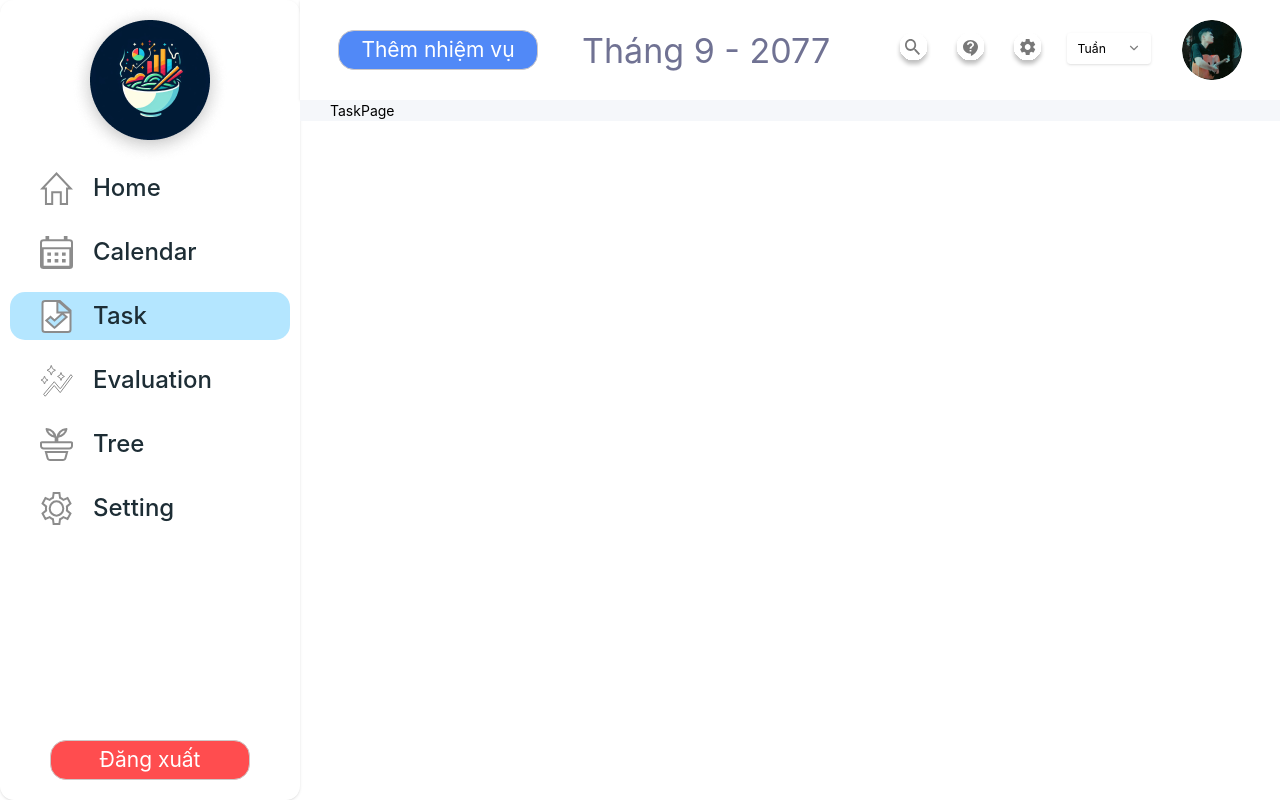
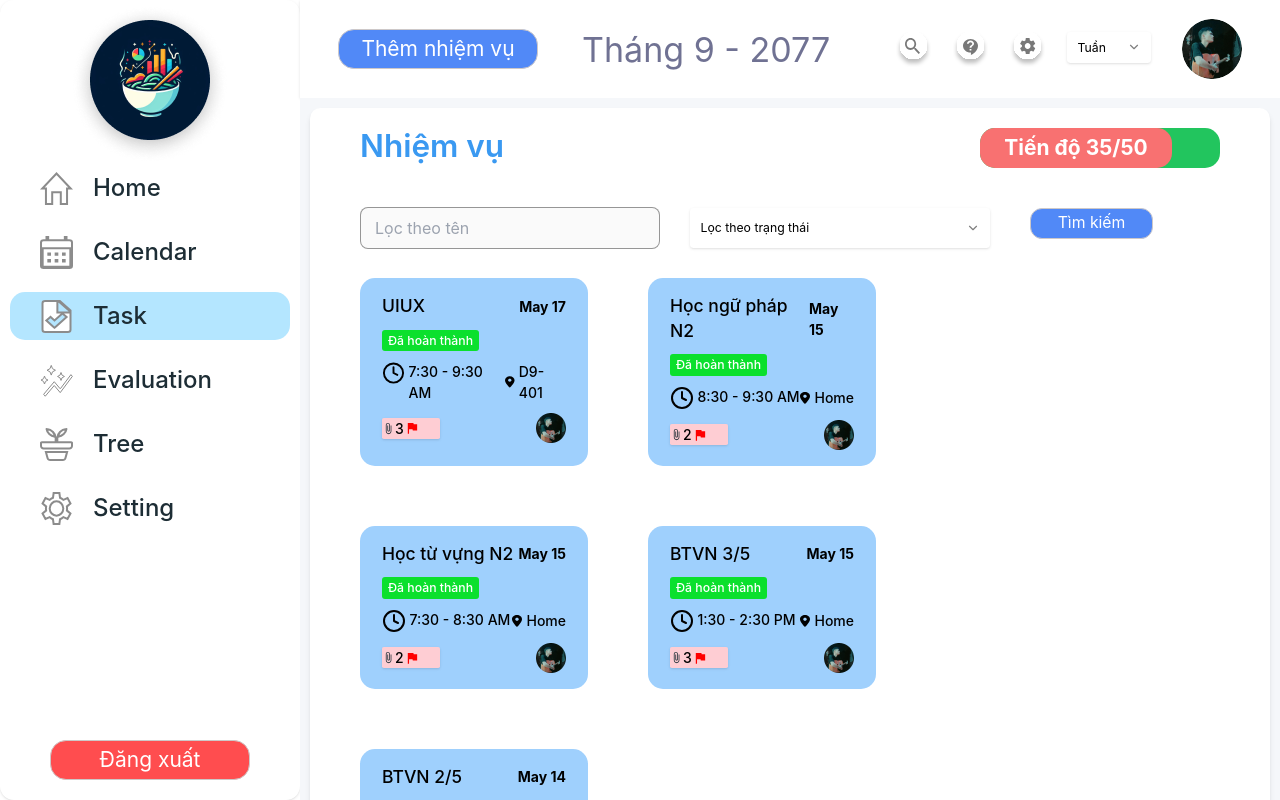
Before and after one commit to diata0210/UX-UI, a React (Vite) app: page /task in a window 1280 px wide. Built offline with nearby package versions, Linux system fonts and the light colour scheme.

Commit message:
fix layout

```diff
--- /dev/null
+++ b/src/assets/icons/attach.tsx
@@ -0,0 +1,24 @@
+
+type Props = {
+  width?: string;
+  height?: string;
+}
+
+export default function AttachIcon({
+  width = "13",
+  height = "13"
+}: Props) {
+  return (
+    <svg width={width} height={height} viewBox="0 0 13 13" fill="none" xmlns="http://www.w3.org/2000/svg">
+      <g clip-path="url(#clip0_666_1404)">
+        <path d="M8.64847 3.51397V9.34439C8.64847 10.4648 7.74095 11.3724 6.62049 11.3724C5.50004 11.3724 4.59252 10.4648 4.59252 9.34439V3.00698C4.59252 2.30733 5.16035 1.73949 5.86 1.73949C6.55965 1.73949 7.12749 2.30733 7.12749 3.00698V8.3304C7.12749 8.60925 6.89934 8.8374 6.62049 8.8374C6.34165 8.8374 6.1135 8.60925 6.1135 8.3304V3.51397H5.35301V8.3304C5.35301 9.03005 5.92084 9.59789 6.62049 9.59789C7.32014 9.59789 7.88798 9.03005 7.88798 8.3304V3.00698C7.88798 1.88652 6.98046 0.979004 5.86 0.979004C4.73955 0.979004 3.83203 1.88652 3.83203 3.00698V9.34439C3.83203 10.8856 5.07923 12.1329 6.62049 12.1329C8.16175 12.1329 9.40896 10.8856 9.40896 9.34439V3.51397H8.64847Z" fill="#1D2D35" />
+      </g>
+      <defs>
+        <clipPath id="clip0_666_1404">
+          <rect width="12.1678" height="12.1678" fill="white" transform="translate(0.283203 0.471924)" />
+        </clipPath>
+      </defs>
+    </svg>
+
+  )
+}
--- /dev/null
+++ b/src/assets/icons/flag.tsx
@@ -0,0 +1,24 @@
+
+type Props = {
+  width?: string;
+  height?: string;
+}
+
+export default function FlagIcon({
+  width,
+  height,
+}: Props) {
+  return (
+    <svg width={width} height={height} viewBox="0 0 13 13" fill="none" xmlns="http://www.w3.org/2000/svg">
+      <g clip-path="url(#clip0_447_4609)">
+        <path d="M7.84972 3.51399L7.64692 2.5H3.08398V11.1189H4.09797V7.56993H6.93713L7.13993 8.58392H10.6889V3.51399H7.84972Z" fill="#FF0000" />
+      </g>
+      <defs>
+        <clipPath id="clip0_447_4609">
+          <rect width="12.1678" height="12.1678" fill="white" transform="translate(0.548828 0.471924)" />
+        </clipPath>
+      </defs>
+    </svg>
+
+  )
+}
--- /dev/null
+++ b/src/assets/icons/location.tsx
@@ -0,0 +1,17 @@
+
+type Props = {
+  width?: string;
+  height?: string;
+}
+
+export default function LocationIcon({
+  width = "10",
+  height = "12"
+}: Props) {
+  return (
+    <svg width={width} height={height} viewBox="0 0 10 12" fill="none" xmlns="http://www.w3.org/2000/svg">
+      <path d="M5 0C2.23571 0 0 1.878 0 4.2C0 7.35 5 12 5 12C5 12 10 7.35 10 4.2C10 1.878 7.76429 0 5 0ZM5 5.7C4.01429 5.7 3.21429 5.028 3.21429 4.2C3.21429 3.372 4.01429 2.7 5 2.7C5.98571 2.7 6.78571 3.372 6.78571 4.2C6.78571 5.028 5.98571 5.7 5 5.7Z" fill="black" />
+    </svg>
+
+  )
+}
--- /dev/null
+++ b/src/assets/icons/time.tsx
@@ -0,0 +1,16 @@
+
+type Props = {
+  width?: string;
+  height?: string;
+}
+
+export default function ClockIcon({
+  width = "13",
+  height = "13"
+}: Props) {
+  return (
+    <svg width={width} height={height} viewBox="0 0 13 13" fill="none" xmlns="http://www.w3.org/2000/svg">
+    <path d="M6.08409 1.63452C3.29563 1.63452 1.01416 3.91599 1.01416 6.70445C1.01416 9.49291 3.29563 11.7744 6.08409 11.7744C8.87255 11.7744 11.154 9.49291 11.154 6.70445C11.154 3.91599 8.87255 1.63452 6.08409 1.63452ZM8.21346 8.83382L5.5771 7.21145V4.16949H6.33759V6.80585L8.61906 8.17473L8.21346 8.83382Z" fill="#1D2D35" />
+  </svg>
+  )
+}
--- a/src/components/layout/main-layout/index.tsx
+++ b/src/components/layout/main-layout/index.tsx
@@ -8,12 +8,14 @@ interface MainLayoutProps {
 
 const MainLayout: React.FC<MainLayoutProps> = (props) => {
   return (
-    <div className="h-screen flex flex-row">
+    <div className="h-screen flex flex-row overflow-y-hidden">
       <Sidebar/>
       <div className="flex flex-1 flex-col">
         <Header />
-        <div className="px-[30px]  bg-[#F5F7FA] w-full">
-            <props.component />
+        <div className="px-[10px] pt-[10px] overscroll-y-auto bg-[#F5F7FA] w-full mb-[5px]">
+            <div className='px-[50px] bg-white shadow-md rounded-xl overflow-y-scroll pt-[20px]'>
+              <props.component />
+            </div>
         </div>
       </div>
     </div>
--- a/src/components/task-item.tsx
+++ /dev/null
@@ -1,21 +0,0 @@
-
-type Props = {
-  name: string;
-  status: number;
-  required: boolean;
-  date: string;
-
-}
-
-export default function TaskItem({
-  name,
-  status,
-  required,
-  date
-}: Props) {
-  return (
-    <div className="w-[156px] p-[6px] ">
-
-    </div>
-  )
-}
--- /dev/null
+++ b/src/components/task/filter-task-by-status.tsx
@@ -0,0 +1,25 @@
+import { Select, SelectContent, SelectItem, SelectTrigger, SelectValue } from "../ui/select";
+
+type Props = {
+  value?: string;
+  onChange?: () => void;
+}
+
+export default function FilterByTaskStatus({
+  value,
+  onChange
+}: Props) {
+  return (
+      <Select>
+        <SelectTrigger className="w-[300px] h-full bg-white rounded shadow">
+          <SelectValue className="rounded-[15px] shadow" placeholder={value === "1" ? "Chưa hoàn thành" : value === "2" ? "Đã hoàn thành" : "Lọc theo trạng thái"}>
+          </SelectValue>
+        </SelectTrigger>
+        <SelectContent defaultValue={value} onChange={onChange}>
+          <SelectItem value="1">Chưa hoàn thành</SelectItem>
+          <SelectItem value="2">Đã hoàn thành</SelectItem>
+        </SelectContent>
+      </Select>
+
+  )
+}
--- /dev/null
+++ b/src/components/task/task-item.tsx
@@ -0,0 +1,62 @@
+import AttachIcon from "@/assets/icons/attach";
+import FlagIcon from "@/assets/icons/flag";
+import LocationIcon from "@/assets/icons/location";
+import { Clock } from "lucide-react";
+import { Badge } from "../ui/badge";
+
+type Props = {
+  name: string;
+  status: string;
+  date: string;
+  time: string;
+  place: string;
+  required?: boolean;
+  number_file?: number;
+
+}
+
+export default function TaskItem({
+  name,
+  status,
+  date,
+  time,
+  place,
+  required = true,
+  number_file = 0
+}: Props) {
+  return (
+    <div className={`px-[22px] py-[16px] rounded-[15px] w-[228px] ${status == '1' ? 'bg-[#FCD1D3]' : 'bg-[#9FD0FD]'}`}>
+      <div className="flex flex-col gap-[10px]">
+        <div className="flex flex-row justify-between items-center">
+          <span className="text-xl font-medium ">{name}</span>
+          <span className="text-base font-bold">{date}</span>
+        </div>
+        <div>
+          <Badge variant={status == "1" ? "progressing" : "completed"}>
+           <span className="text-sm"> {status == '1' ? "Chưa hoàn thành" : "Đã hoàn thành"}</span>
+          </Badge>
+        </div>
+        <div className="flex flex-row justify-between items-center">
+          <div className="flex flex-row gap-1">
+            <Clock />
+            <span className="text-base font-medium">{time}</span>
+          </div>
+
+          <div className="flex flex-row items-center gap-[4px]">
+            <LocationIcon />
+            <span className="text-base font-medium">{place}</span>
+          </div>
+        </div>
+
+        <div className="flex flex-row justify-between items-center ">
+          <div className="w-[58px] flex flex-row items-center bg-rose-200 rounded-sm shadow ">
+            <AttachIcon />
+            <span className="text-base font-medium">{number_file}</span>
+            {required && <FlagIcon width="16" height="16"/>}
+          </div>
+          <img src='avatar.png' alt="avt" className="w-[30px] h-[30px]" />
+        </div>
+      </div>
+    </div>
+  )
+}
--- a/src/page/SettingPage.tsx
+++ b/src/page/SettingPage.tsx
@@ -104,19 +104,19 @@ type Props = {}
 export default function SettingPage({ }: Props) {
   return (
     <div
-      className=" setting-container flex  flex-col flex bg-white rounded-[10px] border-2 border-[#d9d9d9] mt-[10px] w-full h-[85vh] "
+      className="  setting-container flex-col flex rounded-[10px] border-2 border-[#d9d9d9] mt-[10px] w-full h-[85vh] "
 
     >
-      <div className='breadcrum'>
-        <div className='flex-grow-0 flex-shrink-0  text-[36px] font-semibold text-left text-[#4677d4] mt-[15px] ml-[43px]'>
+      <div className='breadcrum relative'>
+        <div className='flex-grow-0 flex-shrink-0 text-[36px] font-semibold text-left text-[#4677d4] pt-[20px] ml-[0px]'>
           Cài đặt
         </div>
       </div>
-      <div className="content mx-[50px] relative overflow-hidden bg-[#f9fafe] flex flex-col gap-[55px]">
+      <div className="content w-full relative bg-[#f9fafe] flex flex-col gap-[55px] ">
         <div className=' flex flex-row '>
           <div className='content-left w-1/2 pl-[58px] mt-[25px] flex flex-col gap-[10px]'>
 
-            <CascaderInput label='Ngôn ngữ' options={language} defaultvalue='vietnam' width="75%" />
+            <CascaderInput label='Ngôn ngữ' options={language} defaultvalue='vietnam' width="75%"  />
             <div className='format flex flex-row gap-[14px] w-full' >
               <CascaderInput label='Định dạng' options={fomartDate} defaultvalue='MM/DD/YYYY' />
               <CascaderInput label='Định dạng giờ' options={fomartTime} defaultvalue='12' />
--- a/src/page/TaskPage.tsx
+++ b/src/page/TaskPage.tsx
@@ -1,8 +1,52 @@
+import FilterByTaskStatus from "@/components/task/filter-task-by-status"
+import TaskItem from "@/components/task/task-item"
+import { Button } from "@/components/ui/button"
+import { Input } from "@/components/ui/input"
+import { TASKS } from "@/utils/constants/mockData"
 
 type Props = {}
 
-export default function TaskPage({}: Props) {
+export default function TaskPage({ }: Props) {
+
+  const filterStatus = () => {
+    console.log("filterStatus")
+  }
   return (
-    <div>TaskPage</div>
+    <div className="flex flex-col gap-[40px]">
+      <div className="flex flex-row justify-between">
+        <div className="text-4xl font-semibold text-primary-600">
+          Nhiệm vụ
+        </div>
+        <div className="bg-green-500 w-[240px] rounded-[15px] h-[40px] flex">
+          <div className="bg-red-400 w-4/5 rounded-[15px] flex justify-center items-center">
+            <div className="text-white text-2xl font-bold px-[10px]">Tiến độ 35/50</div>
+          </div>
+        </div>
+      </div>
+
+      <div className="flex flex-col gap-[30px]">
+        <div className="flex flex-row h-[40px] items-start gap-[40px]">
+          <div className="flex flex-row gap-[30px] items-center justify-center h-full">
+            <Input placeholder="Lọc theo tên" className="w-[300px]" />
+            <FilterByTaskStatus value="" onChange={filterStatus} />
+          </div>
+          <Button variant="submit" size="sm" className="text-white text-lg font-normal">Tìm kiếm</Button>
+        </div>
+
+        <div className="w-full gap-[60px] flex-wrap flex flex-row  pr-[60px]">
+          {TASKS.map((task, index) => (
+            <TaskItem
+              key={index}
+              name={task.name}
+              status={task.status}
+              date={task.date}
+              time={task.time}
+              place={task.place}
+              number_file={task.number_file}
+            />
+          ))}
+        </div>
+      </div>
+    </div>
   )
 }
--- a/src/utils/constants/mockData.tsx
+++ b/src/utils/constants/mockData.tsx
@@ -30,3 +30,45 @@ export const SIDEBAR = [
     link: '/setting'
   },
 ]
+
+export const TASKS = [
+  {
+    name: "UIUX",
+    status: "2",
+    date: "May 17",
+    time: " 7:30 - 9:30 AM",
+    place: "D9-401",
+    number_file: 3,
+  },
+
+  {
+    name: "Học ngữ pháp N2",
+    status: "2",
+    date: "May 15",
+    time: " 8:30 - 9:30 AM",
+    place: "Home",
+    number_file: 2,
+  },
+  {
+    name: "Học từ vựng N2",
+    status: "2",
+    date: "May 15",
+    time: " 7:30 - 8:30 AM",
+    place: "Home",
+    number_file: 2,
+  },{
+    name: "BTVN 3/5",
+    status: "2",
+    date: "May 15",
+    time: "1:30 - 2:30 PM",
+    place: "Home",
+    number_file: 3,
+  },{
+    name: "BTVN 2/5",
+    status: "2",
+    date: "May 14",
+    time: " 7:30 - 9:30 AM",
+    place: "Home",
+    number_file: 3,
+  }
+]
```
Also changed, not shown: src/components/ui/badge.tsx (line endings or trailing spaces).
